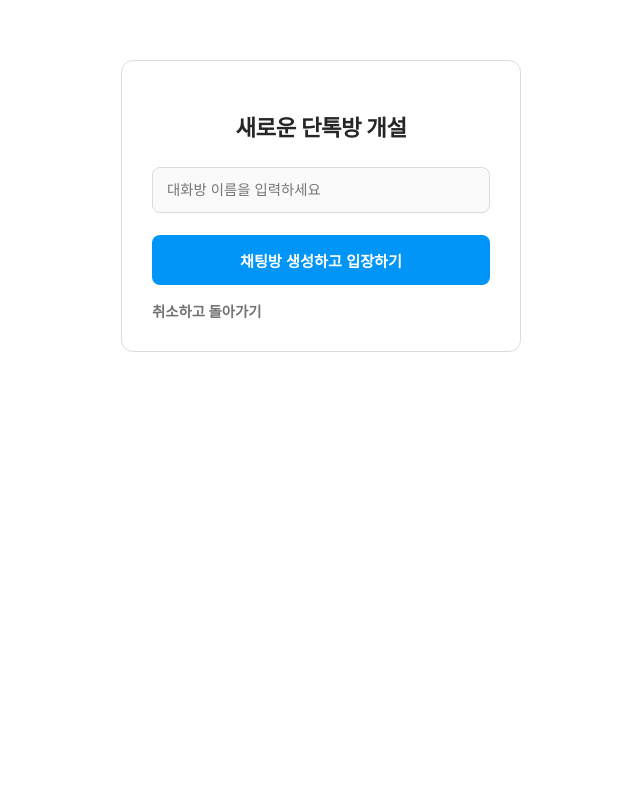
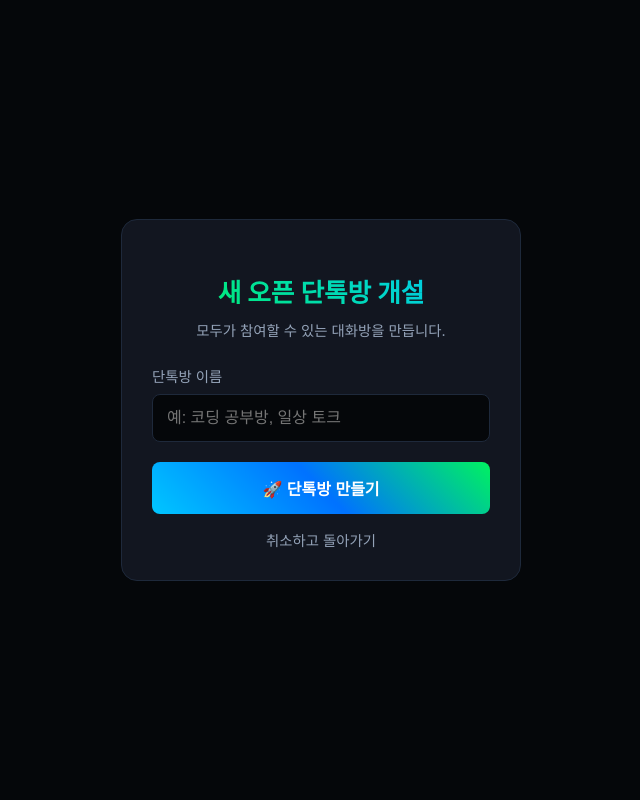
Before and after one commit to twinkelglue/App, a Flask app: page /group/create in a window 1280 px wide. Shown: the whole page, without its empty margins (319-959 px from the left). Run offline with Flask 3, Linux system fonts and the light colour scheme; the visitor is signed in with stand-in values (Sample User, id 1); some libraries are stand-ins or nearby versions.

Commit message:
Update create_group.html

```diff
--- a/templates/create_group.html
+++ b/templates/create_group.html
@@ -3,87 +3,62 @@
 <head>
     <meta charset="UTF-8">
     <meta name="viewport" content="width=device-width, initial-scale=1.0">
-    <title>ChatClub - 새 단톡방 개설</title>
+    <title>새 단톡방 만들기 - ChatClub</title>
     <style>
-<style>
+        :root {
+            --bg-color: #05070a;
+            --card-bg: #121620;
+            --text-color: #ffffff;
+            --text-muted: #94a3b8;
+            --gradient-instagram: linear-gradient(45deg, #00c6ff, #0072ff, #00f260);
+            --border-color: #1e293b;
+        }
         body {
-            background-color: #fafafa;
-            color: #262626;
-            font-family: 'Pretendard', -apple-system, sans-serif;
-            padding: 20px;
-            margin: 0;
+            background-color: var(--bg-color); color: var(--text-color);
+            font-family: -apple-system, BlinkMacSystemFont, sans-serif; margin: 0;
+            display: flex; justify-content: center; align-items: center; min-height: 100vh;
         }
-        .container {
-            max-width: 400px;
-            margin: 60px auto;
-            background: #ffffff;
-            padding: 30px;
-            border-radius: 12px;
-            border: 1px solid #dbdbdb;
-            box-sizing: border-box;
+        .form-box {
+            width: 100%; max-width: 400px; padding: 30px;
+            background-color: var(--card-bg); border: 1px solid var(--border-color);
+            border-radius: 16px; box-sizing: border-box; text-align: center;
         }
         h2 {
-            font-size: 1.4rem;
-            margin-bottom: 25px;
-            font-weight: 700;
-            text-align: center;
-            color: #262626;
-            letter-spacing: -0.5px;
+            margin-bottom: 10px; background: linear-gradient(45deg, #00f260, #00c6ff);
+            -webkit-background-clip: text; -webkit-text-fill-color: transparent; font-size: 1.6rem;
         }
-        input {
-            width: 100%;
-            padding: 14px;
-            border: 1px solid #dbdbdb;
-            border-radius: 8px;
-            background: #fafafa;
-            color: #262626;
-            font-size: 0.9rem;
-            box-sizing: border-box;
-            margin-bottom: 12px;
-            outline: none;
+        .subtitle { color: var(--text-muted); font-size: 0.9rem; margin-bottom: 25px; }
+        .input-group { margin-bottom: 20px; text-align: left; }
+        .input-group label { display: block; margin-bottom: 8px; font-size: 0.9rem; color: var(--text-muted); }
+        .input-group input {
+            width: 100%; padding: 14px; background-color: var(--bg-color);
+            border: 1px solid var(--border-color); border-radius: 8px; color: #fff;
+            box-sizing: border-box; outline: none; font-size: 1rem;
         }
-        input:focus {
-            border-color: #a8a8a8;
-            background: #ffffff;
+        .btn-submit {
+            width: 100%; background: var(--gradient-instagram); color: #fff;
+            border: none; padding: 14px; border-radius: 8px; font-weight: 700;
+            font-size: 1rem; cursor: pointer;
         }
-        button {
-            background: #0095f6;
-            color: white;
-            border: none;
-            padding: 14px;
-            font-weight: 600;
-            border-radius: 8px;
-            cursor: pointer;
-            font-size: 0.95rem;
-            width: 100%;
-            margin-top: 10px;
-            transition: background 0.15s ease;
+        .btn-cancel {
+            display: block; margin-top: 15px; color: var(--text-muted);
+            text-decoration: none; font-size: 0.9rem;
         }
-        button:hover {
-            background: #1877f2;
-        }
-        a {
-            color: #737373;
-            text-decoration: none;
-            font-size: 0.9rem;
-            display: inline-block;
-            margin-top: 15px;
-            font-weight: 600;
-        }
-        a:hover {
-            color: #0095f6;
-        }
-    </style>
+        .btn-cancel:hover { color: #ffffff; }
     </style>
 </head>
 <body>
-    <div class="container">
-        <h2>새로운 단톡방 개설</h2>
-        <form method="post">
-            <input type="text" name="room_name" placeholder="대화방 이름을 입력하세요" required>
-            <button type="submit">채팅방 생성하고 입장하기</button>
-        </form>
-        <a href="/">취소하고 돌아가기</a>
-    </div>
+<div class="form-box">
+    <h2>새 오픈 단톡방 개설</h2>
+    <div class="subtitle">모두가 참여할 수 있는 대화방을 만듭니다.</div>
+    <form action="{{ url_for('create_group') }}" method="POST">
+        <div class="input-group">
+            <label>단톡방 이름</label>
+            <input type="text" name="room_name" placeholder="예: 코딩 공부방, 일상 토크" required autocomplete="off">
+        </div>
+        <button type="submit" class="btn-submit">🚀 단톡방 만들기</button>
+    </form>
+    <a href="{{ url_for('index') }}" class="btn-cancel">취소하고 돌아가기</a>
+</div>
 </body>
 </html>
```
